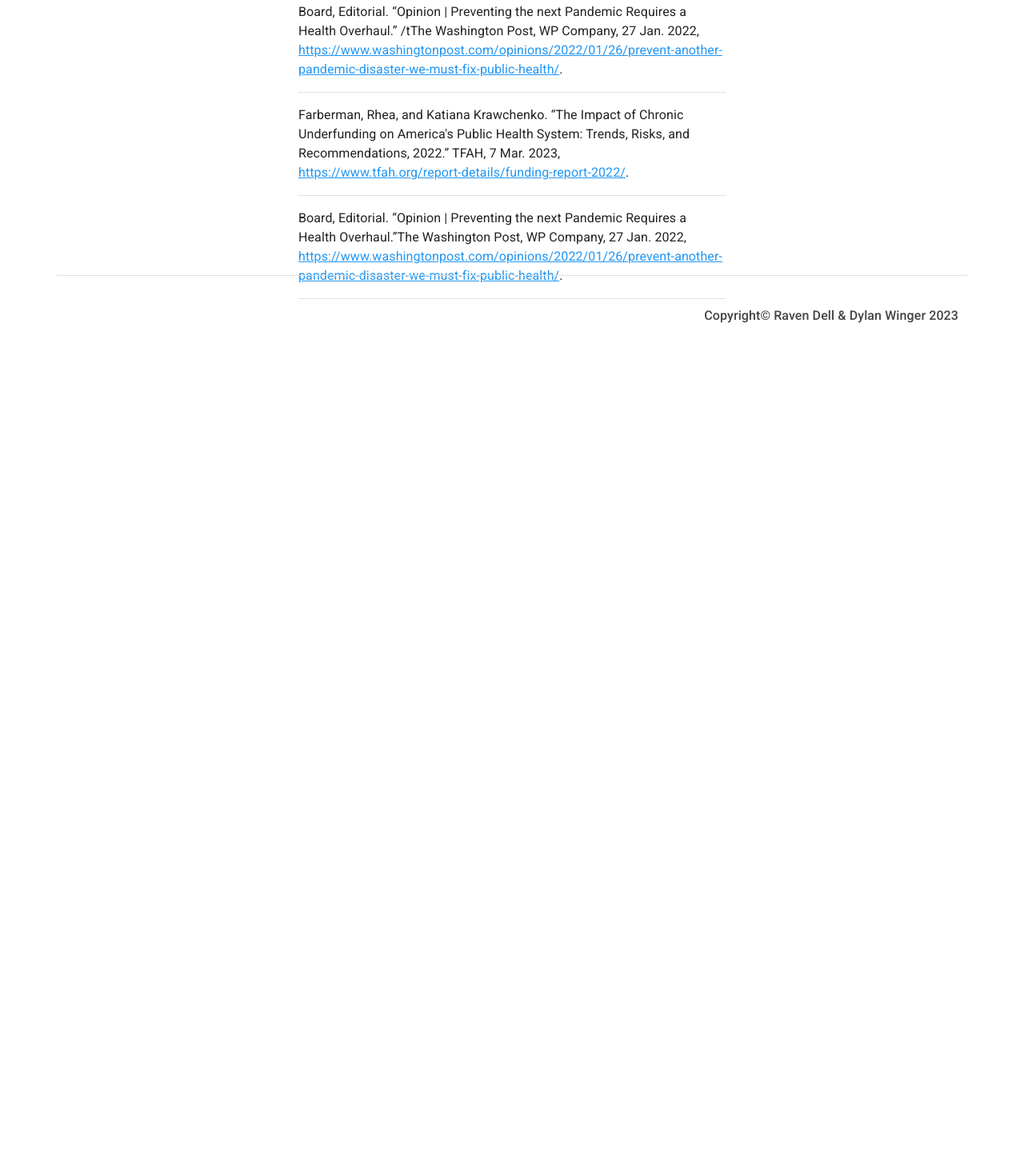
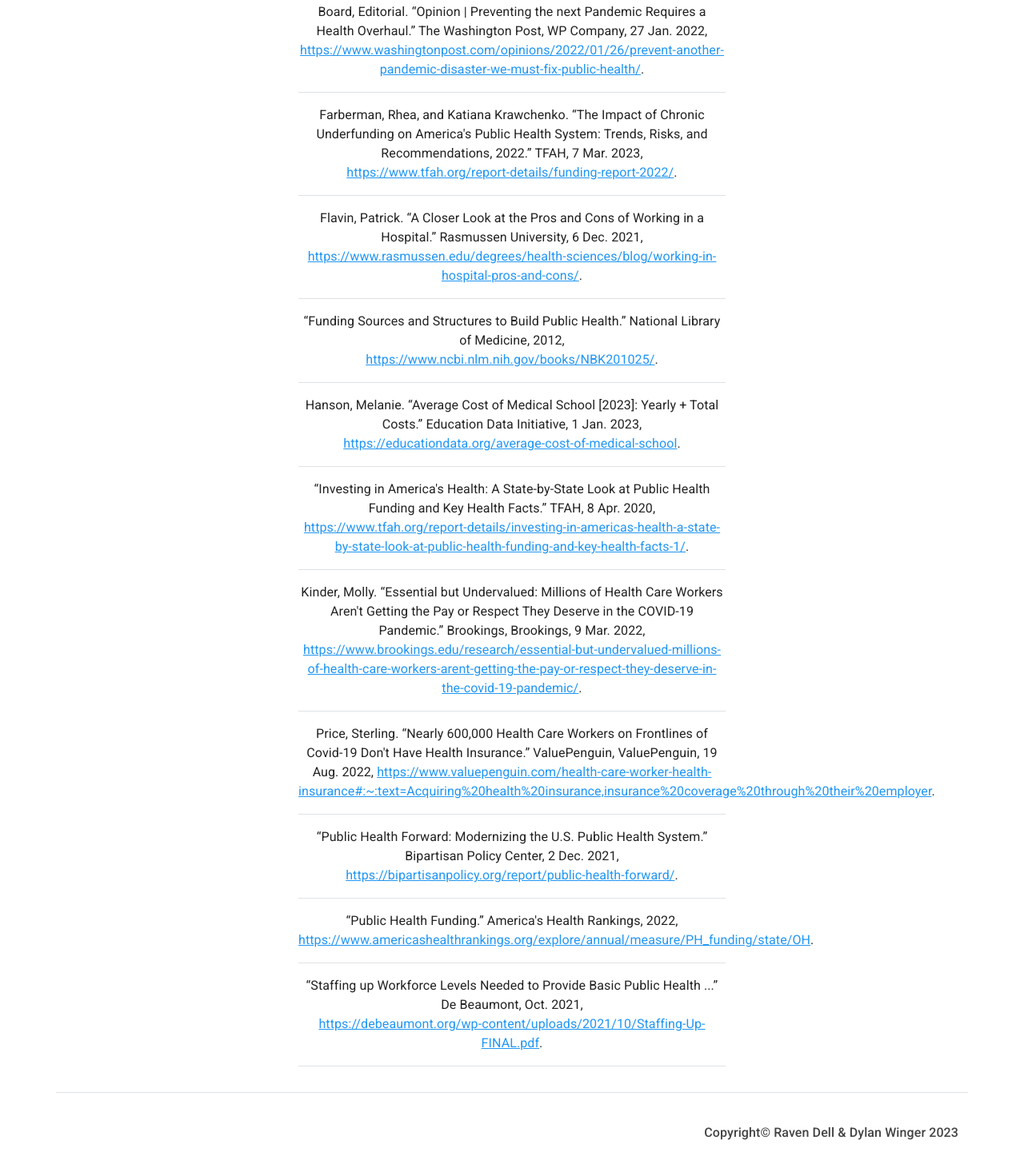
Before and after one commit to 20336/Healthcare-Worker-Shortage, a plain HTML site: page sources.html in a window 1280 px wide. Shown: the part 372-1823 px from the top of the page at 80% size. Before the commit the page ends 800 px from the top, so only its background shows below. Drawn offline with nearby package versions, Linux system fonts and the light colour scheme.

Commit message:
pasted in all the soruses

```diff
--- a/sources.html
+++ b/sources.html
@@ -37,7 +37,7 @@
 
 
     <div class="container text-dark">
-		<div class="justify-content-center p-4">
+		<div class="justify-content-center p-4 text-center">
 			<div>
 				<h3 class = "text-dark text-center">
 					Sources
@@ -48,7 +48,7 @@
 			<div class=" d-flex justify-content-center">
 				<div class="w-50 m-2 border-bottom">
 					<p>Board, Editorial. “Opinion | Preventing the next Pandemic Requires a Health Overhaul.”
-						/tThe Washington Post, WP Company, 27 Jan. 2022,
+						The Washington Post, WP Company, 27 Jan. 2022,
 						<a href="https://www.washingtonpost.com/opinions/2022/01/26/prevent-another-pandemic-disaster-we-must-fix-public-health/">https://www.washingtonpost.com/opinions/2022/01/26/prevent-another-pandemic-disaster-we-must-fix-public-health/</a>.</p>
 
 				</div>
@@ -56,7 +56,7 @@
 
 			<div class=" d-flex justify-content-center">
 				<div class="w-50 m-2 border-bottom">
-					<p>Farberman, Rhea, and Katiana Krawchenko. “The Impact of Chronic Underfunding on America's Public Health System: Trends, Risks, and Recommendations, 2022.” TFAH, 7 Mar. 2023,
+					<p>Farberman, Rhea, and Katiana Krawchenko. “The Impact of Chronic Underfunding on America's Public Health System: Trends, Risks, and Recommendations, 2022.” TFAH, 7 Mar. 2023, <br>
 						<a href="https://www.tfah.org/report-details/funding-report-2022/">https://www.tfah.org/report-details/funding-report-2022/</a>.</p>
 
 				</div>
@@ -64,8 +64,72 @@
 
 			<div class=" d-flex justify-content-center">
 				<div class="w-50 m-2 border-bottom">
-					<p>Board, Editorial. “Opinion | Preventing the next Pandemic Requires a Health Overhaul.”The Washington Post, WP Company, 27 Jan. 2022,
-						<a href="https://www.washingtonpost.com/opinions/2022/01/26/prevent-another-pandemic-disaster-we-must-fix-public-health/">https://www.washingtonpost.com/opinions/2022/01/26/prevent-another-pandemic-disaster-we-must-fix-public-health/</a>.</p>
+					<p>Flavin, Patrick. “A Closer Look at the Pros and Cons of Working in a Hospital.” Rasmussen University, 6 Dec. 2021, <br>
+						<a href="https://www.rasmussen.edu/degrees/health-sciences/blog/working-in-hospital-pros-and-cons/">https://www.rasmussen.edu/degrees/health-sciences/blog/working-in-hospital-pros-and-cons/</a>.</p>
+
+				</div>
+			</div>
+
+			<div class=" d-flex justify-content-center">
+				<div class="w-50 m-2 border-bottom">
+					<p>“Funding Sources and Structures to Build Public Health.” National Library of Medicine, 2012, <br>
+						<a href="https://www.ncbi.nlm.nih.gov/books/NBK201025/">https://www.ncbi.nlm.nih.gov/books/NBK201025/</a>.</p>
+
+				</div>
+			</div>
+
+			<div class=" d-flex justify-content-center">
+				<div class="w-50 m-2 border-bottom">
+					<p>Hanson, Melanie. “Average Cost of Medical School [2023]: Yearly + Total Costs.” Education Data Initiative, 1 Jan. 2023,  <br>
+						<a href="https://educationdata.org/average-cost-of-medical-school">https://educationdata.org/average-cost-of-medical-school</a>.</p>
+
+				</div>
+			</div>
+
+			<div class=" d-flex justify-content-center">
+				<div class="w-50 m-2 border-bottom">
+					<p>“Investing in America's Health: A State-by-State Look at Public Health Funding and Key Health Facts.” TFAH, 8 Apr. 2020,  <br>
+						<a href="https://www.tfah.org/report-details/investing-in-americas-health-a-state-by-state-look-at-public-health-funding-and-key-health-facts-1/">https://www.tfah.org/report-details/investing-in-americas-health-a-state-by-state-look-at-public-health-funding-and-key-health-facts-1/</a>.</p>
+
+				</div>
+			</div>
+
+			<div class=" d-flex justify-content-center">
+				<div class="w-50 m-2 border-bottom">
+					<p>Kinder, Molly. “Essential but Undervalued: Millions of Health Care Workers Aren't Getting the Pay or Respect They Deserve in the COVID-19 Pandemic.” Brookings, Brookings, 9 Mar. 2022, <br>
+						<a href="https://www.brookings.edu/research/essential-but-undervalued-millions-of-health-care-workers-arent-getting-the-pay-or-respect-they-deserve-in-the-covid-19-pandemic/">https://www.brookings.edu/research/essential-but-undervalued-millions-of-health-care-workers-arent-getting-the-pay-or-respect-they-deserve-in-the-covid-19-pandemic/</a>.</p>
+
+				</div>
+			</div>
+
+			<div class=" d-flex justify-content-center">
+				<div class="w-50 m-2 border-bottom">
+					<p>Price, Sterling. “Nearly 600,000 Health Care Workers on Frontlines of Covid-19 Don't Have Health Insurance.” ValuePenguin, ValuePenguin, 19 Aug. 2022,
+						<a href="https://www.valuepenguin.com/health-care-worker-health-insurance#:~:text=Acquiring%20health%20insurance,insurance%20coverage%20through%20their%20employer">https://www.valuepenguin.com/health-care-worker-health-insurance#:~:text=Acquiring%20health%20insurance,insurance%20coverage%20through%20their%20employer</a>.</p>
+
+				</div>
+			</div>
+
+			<div class=" d-flex justify-content-center">
+				<div class="w-50 m-2 border-bottom">
+					<p>“Public Health Forward: Modernizing the U.S. Public Health System.” Bipartisan Policy Center, 2 Dec. 2021,  <br>
+						<a href="https://bipartisanpolicy.org/report/public-health-forward/">https://bipartisanpolicy.org/report/public-health-forward/</a>.</p>
+
+				</div>
+			</div>
+
+			<div class=" d-flex justify-content-center">
+				<div class="w-50 m-2 border-bottom">
+					<p>“Public Health Funding.” America's Health Rankings, 2022,
+						<a href="https://www.americashealthrankings.org/explore/annual/measure/PH_funding/state/OH">https://www.americashealthrankings.org/explore/annual/measure/PH_funding/state/OH</a>.</p>
+
+				</div>
+			</div>
+
+			<div class=" d-flex justify-content-center">
+				<div class="w-50 m-2 border-bottom">
+					<p>“Staffing up Workforce Levels Needed to Provide Basic Public Health ...” De Beaumont, Oct. 2021, <br>
+						<a href="https://debeaumont.org/wp-content/uploads/2021/10/Staffing-Up-FINAL.pdf">https://debeaumont.org/wp-content/uploads/2021/10/Staffing-Up-FINAL.pdf</a>.</p>
 
 				</div>
 			</div>
@@ -74,7 +138,7 @@
 
 	</div>
 
-	<footer class="container-md text-end fixed-bottom border-top">
+	<footer class="container-md text-end border-top bg-white">
                 <div class="text-right py-3 mt-4">
                     <h6>Copyright© Raven Dell & Dylan Winger 2023</h6>
                 </div>
```
Also changed, not shown: funding.html (+1 -1 lines).
